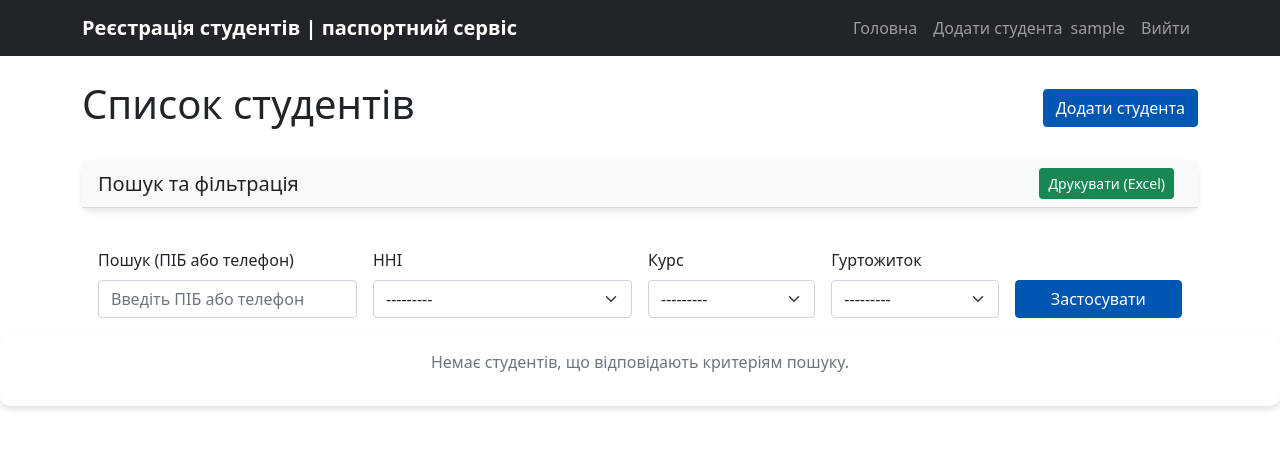
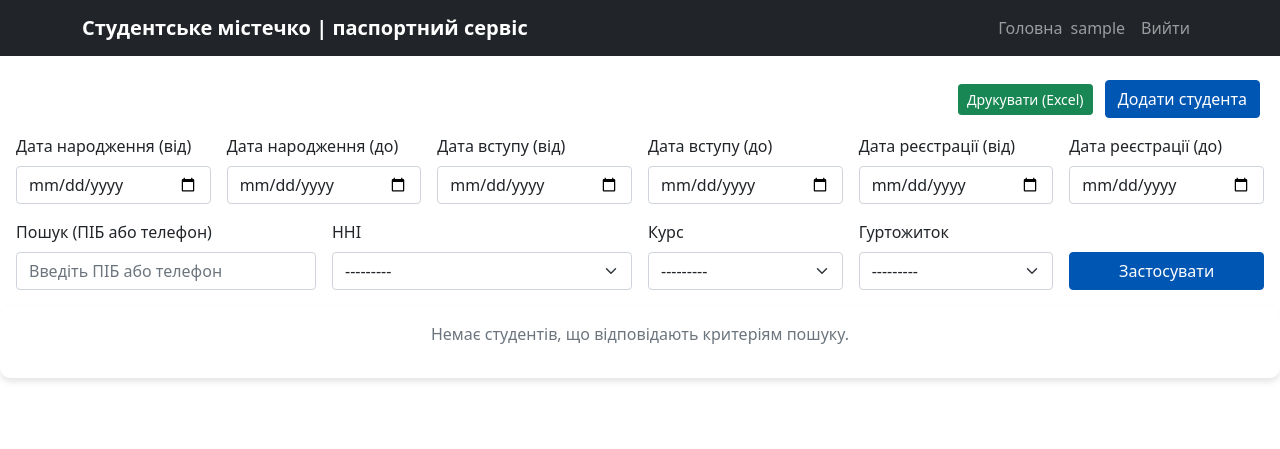
Before and after one commit to OleksandrNykoliak/nulp, a Django app: page / in a window 1280 px wide. Shown: the top 449 px of the page. Run offline with Django 4.2, Linux system fonts and the light colour scheme; the visitor is signed in with stand-in values (Sample User, id 1); data that the repository does not hold is empty.

Commit message:
Update UI for the form
Signed-off-by: Oleksandr Nykoliak <oleksandrn@sapling-inc.com>

```diff
--- a/students/forms.py
+++ b/students/forms.py
@@ -39,7 +39,26 @@ class StudentForm(forms.ModelForm):
                 field.required = False
 
 
-# forms.py
+# # forms.py
+# class StudentSearchForm(forms.Form):
+#     search = forms.CharField(required=False, label="Пошук")
+#     institute = forms.ChoiceField(
+#         choices=[('', '---------')] + Student.INSTITUTE_CHOICES,
+#         required=False,
+#         label="ННІ"
+#     )
+#     course = forms.ChoiceField(
+#         choices=[('', '---------')] + Student.COURSE_CHOICES,
+#         required=False,
+#         label="Курс"
+#     )
+#     dormitory = forms.ChoiceField(
+#         choices=[('', '---------')] + Student.DORMITORY_NUMBERS,
+#         required=False,
+#         label="Гуртожиток"
+#     )
+
+
 class StudentSearchForm(forms.Form):
     search = forms.CharField(required=False, label="Пошук")
     institute = forms.ChoiceField(
@@ -57,3 +76,34 @@ class StudentSearchForm(forms.Form):
         required=False,
         label="Гуртожиток"
     )
+    # Додаємо фільтри за датами
+    from_date_of_birth = forms.DateField(
+        required=False,
+        label="Дата народження (від)",
+        widget=forms.DateInput(attrs={'type': 'date'})
+    )
+    to_date_of_birth = forms.DateField(
+        required=False,
+        label="Дата народження (до)",
+        widget=forms.DateInput(attrs={'type': 'date'})
+    )
+    from_enrollment_year = forms.DateField(
+        required=False,
+        label="Дата вступу (від)",
+        widget=forms.DateInput(attrs={'type': 'date'})
+    )
+    to_enrollment_year = forms.DateField(
+        required=False,
+        label="Дата вступу (до)",
+        widget=forms.DateInput(attrs={'type': 'date'})
+    )
+    from_registration_date = forms.DateField(
+        required=False,
+        label="Дата реєстрації (від)",
+        widget=forms.DateInput(attrs={'type': 'date'})
+    )
+    to_registration_date = forms.DateField(
+        required=False,
+        label="Дата реєстрації (до)",
+        widget=forms.DateInput(attrs={'type': 'date'})
+    )
--- a/students/views.py
+++ b/students/views.py
@@ -28,6 +28,12 @@ def student_list(request):
         institute = form.cleaned_data.get('institute')
         course = form.cleaned_data.get('course')
         dormitory = form.cleaned_data.get('dormitory')
+        from_date_of_birth = form.cleaned_data.get('from_date_of_birth')
+        to_date_of_birth = form.cleaned_data.get('to_date_of_birth')
+        from_enrollment_year = form.cleaned_data.get('from_enrollment_year')
+        to_enrollment_year = form.cleaned_data.get('to_enrollment_year')
+        from_registration_date = form.cleaned_data.get('from_registration_date')
+        to_registration_date = form.cleaned_data.get('to_registration_date')
 
         if search:
             students = students.filter(
@@ -52,6 +58,24 @@ def student_list(request):
             except (ValueError, TypeError):
                 pass
 
+        # Фільтрація за датою народження
+        if from_date_of_birth:
+            students = students.filter(date_of_birth__gte=from_date_of_birth)
+        if to_date_of_birth:
+            students = students.filter(date_of_birth__lte=to_date_of_birth)
+
+        # Фільтрація за датою вступу
+        if from_enrollment_year:
+            students = students.filter(enrollment_year__gte=from_enrollment_year)
+        if to_enrollment_year:
+            students = students.filter(enrollment_year__lte=to_enrollment_year)
+
+        # Фільтрація за датою реєстрації
+        if from_registration_date:
+            students = students.filter(registration_date__gte=from_registration_date)
+        if to_registration_date:
+            students = students.filter(registration_date__lte=to_registration_date)
+
     paginator = Paginator(students, 50)
     page = request.GET.get('page')
 
@@ -74,6 +98,65 @@ def student_list(request):
         'filter_params': filter_query_string
     }
     return render(request, 'students/student_list.html', context)
+
+    # ... решта коду пагінації залишається незмінною
+
+# @login_required
+# def student_list(request):
+#     form = StudentSearchForm(request.GET or None)
+#     students = Student.objects.all().order_by('full_name')
+
+#     if form.is_valid():
+#         search = form.cleaned_data.get('search')
+#         institute = form.cleaned_data.get('institute')
+#         course = form.cleaned_data.get('course')
+#         dormitory = form.cleaned_data.get('dormitory')
+
+#         if search:
+#             students = students.filter(
+#                 Q(full_name__icontains=search) |
+#                 Q(phone__icontains=search)
+#             )
+
+#         if institute and institute != '---------':
+#             students = students.filter(institute=institute)
+
+#         if course and course != '---------':
+#             try:
+#                 course_int = int(course)
+#                 students = students.filter(course=course_int)
+#             except (ValueError, TypeError):
+#                 pass
+
+#         if dormitory and dormitory != '---------':
+#             try:
+#                 dormitory_int = int(dormitory)
+#                 students = students.filter(dormitory_number=dormitory_int)
+#             except (ValueError, TypeError):
+#                 pass
+
+    # paginator = Paginator(students, 50)
+    # page = request.GET.get('page')
+
+    # try:
+    #     students_page = paginator.page(page)
+    # except PageNotAnInteger:
+    #     students_page = paginator.page(1)
+    # except EmptyPage:
+    #     students_page = paginator.page(paginator.num_pages)
+
+    # # Створюємо рядок параметрів для пагінації
+    # filter_params = request.GET.copy()
+    # if 'page' in filter_params:
+    #     del filter_params['page']
+    # filter_query_string = filter_params.urlencode()
+
+    # context = {
+    #     'students': students_page,
+    #     'form': form,
+    #     'filter_params': filter_query_string
+    # }
+    # return render(request, 'students/student_list.html', context)
 
 @login_required
 def student_create(request):
@@ -182,11 +265,6 @@ def student_contract_pdf(request, pk):
 
 
 
-
-
-
-
-
 # Додайте цю функцію після функції student_contract_pdf
 @login_required
 def student_export(request):
@@ -199,6 +277,12 @@ def student_export(request):
         institute = form.cleaned_data.get('institute')
         course = form.cleaned_data.get('course')
         dormitory = form.cleaned_data.get('dormitory')
+        from_date_of_birth = form.cleaned_data.get('from_date_of_birth')
+        to_date_of_birth = form.cleaned_data.get('to_date_of_birth')
+        from_enrollment_year = form.cleaned_data.get('from_enrollment_year')
+        to_enrollment_year = form.cleaned_data.get('to_enrollment_year')
+        from_registration_date = form.cleaned_data.get('from_registration_date')
+        to_registration_date = form.cleaned_data.get('to_registration_date')
 
         if search:
             students = students.filter(
@@ -222,6 +306,24 @@ def student_export(request):
                 students = students.filter(dormitory_number=dormitory_int)
             except (ValueError, TypeError):
                 pass
+
+        # Фільтрація за датою народження
+        if from_date_of_birth:
+            students = students.filter(date_of_birth__gte=from_date_of_birth)
+        if to_date_of_birth:
+            students = students.filter(date_of_birth__lte=to_date_of_birth)
+
+        # Фільтрація за датою вступу
+        if from_enrollment_year:
+            students = students.filter(enrollment_year__gte=from_enrollment_year)
+        if to_enrollment_year:
+            students = students.filter(enrollment_year__lte=to_enrollment_year)
+
+        # Фільтрація за датою реєстрації
+        if from_registration_date:
+            students = students.filter(registration_date__gte=from_registration_date)
+        if to_registration_date:
+            students = students.filter(registration_date__lte=to_registration_date)
 
     # Створюємо нову книгу Excel
     wb = openpyxl.Workbook()
@@ -305,3 +407,125 @@ def student_export(request):
 
     wb.save(response)
     return response
+
+
+
+
+# # Додайте цю функцію після функції student_contract_pdf
+# @login_required
+# def student_export(request):
+#     # Використовуємо ту саму логіку фільтрації, що і в student_list
+#     form = StudentSearchForm(request.GET or None)
+#     students = Student.objects.all().order_by('full_name')
+
+#     if form.is_valid():
+#         search = form.cleaned_data.get('search')
+#         institute = form.cleaned_data.get('institute')
+#         course = form.cleaned_data.get('course')
+#         dormitory = form.cleaned_data.get('dormitory')
+
+#         if search:
+#             students = students.filter(
+#                 Q(full_name__icontains=search) |
+#                 Q(phone__icontains=search)
+#             )
+
+#         if institute and institute != '---------':
+#             students = students.filter(institute=institute)
+
+#         if course and course != '---------':
+#             try:
+#                 course_int = int(course)
+#                 students = students.filter(course=course_int)
+#             except (ValueError, TypeError):
+#                 pass
+
+#         if dormitory and dormitory != '---------':
+#             try:
+#                 dormitory_int = int(dormitory)
+#                 students = students.filter(dormitory_number=dormitory_int)
+#             except (ValueError, TypeError):
+#                 pass
+
+#     # Створюємо нову книгу Excel
+#     wb = openpyxl.Workbook()
+#     ws = wb.active
+#     ws.title = "Студенти"
+
+#     # Додаємо заголовки
+#     headers = [
+#         'ПІБ', 'Дата народження', 'Телефон', 'ННІ', 'Курс',
+#         'Гуртожиток', 'Кімната', 'Дата реєстрації', 'Дата вступу', 'Дата закінчення',
+#         'Примітки', 'Паспортні дані', 'Дата видачі паспорта', 'Ким виданий паспорт',
+#         'Країна', 'Область', 'Район', 'Категорія', 'Місто', 'Адреса',
+#         'Домашня адреса: Країна', 'Область', 'Район', 'Категорія', 'Місто', 'Вулиця', 'Будинок', 'Квартира',
+#         'Дата договору', 'Номер договору', 'Дата розірвання договору',
+#         'Згода на реєстрацію', 'Дата реєстрації прописки', 'Гуртожиток реєстрації', 'Дата зняття з реєстрації'
+#     ]
+
+#     # Форматуємо заголовки
+#     for col, header in enumerate(headers, 1):
+#         cell = ws.cell(row=1, column=col, value=header)
+#         cell.font = Font(bold=True)
+#         cell.alignment = Alignment(horizontal='center')
+
+#     # Додаємо дані
+#     for row, student in enumerate(students, 2):
+#         ws.cell(row=row, column=1, value=student.full_name)
+#         ws.cell(row=row, column=2, value=student.date_of_birth.strftime("%d.%m.%Y") if student.date_of_birth else '')
+#         ws.cell(row=row, column=3, value=student.phone or '')
+#         ws.cell(row=row, column=4, value=student.institute or '')
+#         ws.cell(row=row, column=5, value=student.course or '')
+#         ws.cell(row=row, column=6, value=student.dormitory_number or '')
+#         ws.cell(row=row, column=7, value=student.room_number or '')
+#         ws.cell(row=row, column=8, value=student.registration_date.strftime("%d.%m.%Y") if student.registration_date else '')
+#         ws.cell(row=row, column=9, value=student.enrollment_year.strftime("%d.%m.%Y") if student.enrollment_year else '')
+#         ws.cell(row=row, column=10, value=student.graduation_year.strftime("%d.%m.%Y") if student.graduation_year else '')
+#         ws.cell(row=row, column=11, value=student.notes or '')
+#         ws.cell(row=row, column=12, value=student.passport_data or '')
+#         ws.cell(row=row, column=13, value=student.passport_issue_date.strftime("%d.%m.%Y") if student.passport_issue_date else '')
+#         ws.cell(row=row, column=14, value=student.passport_issued_by or '')
+#         ws.cell(row=row, column=15, value=student.country or '')
+#         ws.cell(row=row, column=16, value=student.region or '')
+#         ws.cell(row=row, column=17, value=student.region_rajon or '')
+#         ws.cell(row=row, column=18, value=student.get_category_display() if student.category else '')
+#         ws.cell(row=row, column=19, value=student.city or '')
+#         ws.cell(row=row, column=20, value=student.address or '')
+#         ws.cell(row=row, column=21, value=student.home_add_country or '')
+#         ws.cell(row=row, column=22, value=student.home_add_region or '')
+#         ws.cell(row=row, column=23, value=student.home_add_rajon or '')
+#         ws.cell(row=row, column=24, value=student.get_home_add_category_display() if student.home_add_category else '')
+#         ws.cell(row=row, column=25, value=student.home_add_city or '')
+#         ws.cell(row=row, column=26, value=student.home_add_street or '')
+#         ws.cell(row=row, column=27, value=student.home_add_building or '')
+#         ws.cell(row=row, column=28, value=student.home_add_apartment or '')
+#         ws.cell(row=row, column=29, value=student.contract_date.strftime("%d.%m.%Y") if student.contract_date else '')
+#         ws.cell(row=row, column=30, value=student.contract_number or '')
+#         ws.cell(row=row, column=31, value=student.contract_termination_date.strftime("%d.%m.%Y") if student.contract_termination_date else '')
+#         ws.cell(row=row, column=32, value='Так' if student.registration_consent else 'Ні')
+#         ws.cell(row=row, column=33, value=student.registration_date.strftime("%d.%m.%Y") if student.registration_date else '')
+#         ws.cell(row=row, column=34, value=student.registration_dormitory or '')
+#         ws.cell(row=row, column=35, value=student.deregistration_date.strftime("%d.%m.%Y") if student.deregistration_date else '')
+
+#     # Автоматичне налаштування ширини стовпців
+#     for column in ws.columns:
+#         max_length = 0
+#         column_letter = column[0].column_letter
+#         for cell in column:
+#             try:
+#                 if len(str(cell.value)) > max_length:
+#                     max_length = len(cell.value)
+#             except:
+#                 pass
+#         adjusted_width = (max_length + 2)
+#         ws.column_dimensions[column_letter].width = adjusted_width
+
+#     # Створюємо відповідь
+#     response = HttpResponse(
+#         content_type='application/vnd.openxmlformats-officedocument.spreadsheetml.sheet'
+#     )
+#     filename = f"students_export_{timezone.now().strftime('%Y-%m-%d_%H-%M')}.xlsx"
+#     response['Content-Disposition'] = f'attachment; filename={filename}'
+
+#     wb.save(response)
+#     return response
--- a/templates/base.html
+++ b/templates/base.html
@@ -38,11 +38,11 @@
 <nav class="navbar navbar-expand-lg navbar-dark bg-dark">
     <div class="container">
         <a class="navbar-brand" href="{% url 'student_list' %}">
-            Реєстрація студентів | паспортний сервіс
+            Студентське містечко | паспортний сервіс
         </a>
         <div class="navbar-nav ms-auto">
             <a class="nav-link" href="{% url 'student_list' %}">Головна</a>
-            <a class="nav-link" href="{% url 'student_create' %}">Додати студента</a>
+            <!-- <a class="nav-link" href="{% url 'student_create' %}">Додати студента</a> -->
 
             {% if user.is_authenticated %}
                 <span class="navbar-text me-2">{{ user.username }}</span>
@@ -56,9 +56,6 @@
 
 
 
-
-
-
     <div class="container mt-4">
         {% block content %}
         {% endblock %}
--- a/templates/students/student_list.html
+++ b/templates/students/student_list.html
@@ -1,32 +1,53 @@
 {% extends 'base.html' %}
 {% block title %}Список студентів{% endblock %}
 {% block content %}
-<div class="d-flex justify-content-between align-items-center mb-4">
-    <h1>Список студентів</h1>
+
+    </div>
+
+
+<div style="text-align: right; margin-right:20px;">
+    <a href="{% url 'student_export' %}{% if request.GET %}?{{ request.GET.urlencode }}{% endif %}"
+       class="btn btn-sm btn-success me-2">
+        <i class="fas fa-download"></i> Друкувати (Excel)
+    </a>
+
     <a href="{% url 'student_create' %}" class="btn btn-primary">Додати студента</a>
 </div>
 
-<div class="card mb-4">
-    <div class="card-header bg-light d-flex justify-content-between align-items-center">
-        <h5 class="mb-0">Пошук та фільтрація</h5>
-            <div>
-        <!-- Кнопка експорту в Excel -->
-        <a href="{% url 'student_export' %}{% if request.GET %}?{{ request.GET.urlencode }}{% endif %}"
-           class="btn btn-sm btn-success me-2">
-            <i class="fas fa-download"></i> Друкувати (Excel)
-        </a>
-
-        {% if request.GET %}
-            <a href="{% url 'student_list' %}" class="btn btn-sm btn-outline-secondary">Очистити фільтри</a>
-        {% endif %}
-    </div>
-</div>
-        {% if request.GET %}
-            <a href="{% url 'student_list' %}" class="btn btn-sm btn-outline-secondary">Очистити фільтри</a>
-        {% endif %}
-    </div>
     <div class="card-body">
         <form method="get" id="filter-form" class="row g-3">
+                  <div class="col-md-2">
+            <label for="from_date_of_birth" class="form-label">Дата народження (від)</label>
+            <input type="date" name="from_date_of_birth" id="from_date_of_birth" class="form-control"
+                   value="{{ request.GET.from_date_of_birth }}">
+        </div>
+        <div class="col-md-2">
+            <label for="to_date_of_birth" class="form-label">Дата народження (до)</label>
+            <input type="date" name="to_date_of_birth" id="to_date_of_birth" class="form-control"
+                   value="{{ request.GET.to_date_of_birth }}">
+        </div>
+
+        <div class="col-md-2">
+            <label for="from_enrollment_year" class="form-label">Дата вступу (від)</label>
+            <input type="date" name="from_enrollment_year" id="from_enrollment_year" class="form-control"
+                   value="{{ request.GET.from_enrollment_year }}">
+        </div>
+        <div class="col-md-2">
+            <label for="to_enrollment_year" class="form-label">Дата вступу (до)</label>
+            <input type="date" name="to_enrollment_year" id="to_enrollment_year" class="form-control"
+                   value="{{ request.GET.to_enrollment_year }}">
+        </div>
+
+        <div class="col-md-2">
+            <label for="from_registration_date" class="form-label">Дата реєстрації (від)</label>
+            <input type="date" name="from_registration_date" id="from_registration_date" class="form-control"
+                   value="{{ request.GET.from_registration_date }}">
+        </div>
+        <div class="col-md-2">
+            <label for="to_registration_date" class="form-label">Дата реєстрації (до)</label>
+            <input type="date" name="to_registration_date" id="to_registration_date" class="form-control"
+                   value="{{ request.GET.to_registration_date }}">
+        </div>
             <div class="col-md-3">
                 <label for="search" class="form-label">Пошук (ПІБ або телефон)</label>
                 <input type="text" name="search" id="search" class="form-control"
@@ -71,12 +92,20 @@
                     {% endfor %}
                 </select>
             </div>
+
+
             <div class="col-md-2 d-flex align-items-end">
                 <button type="submit" class="btn btn-primary w-100">Застосувати</button>
             </div>
+                {% if request.GET %}
+            <a href="{% url 'student_list' %}" class="btn btn-sm btn-outline-secondary">Очистити фільтри</a>
+        {% endif %}
         </form>
+
     </div>
+
 </div>
+
 
 <div class="card">
     <div class="card-body">
```
